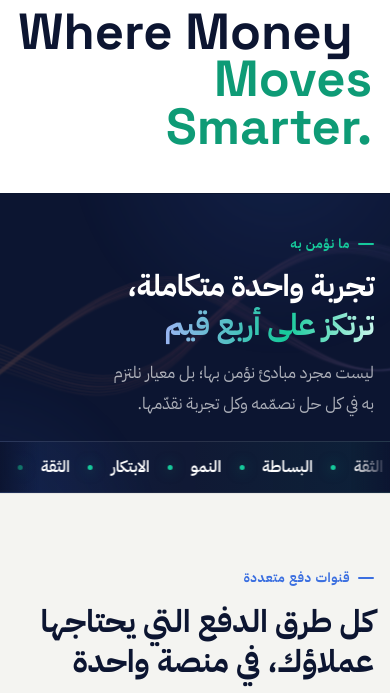
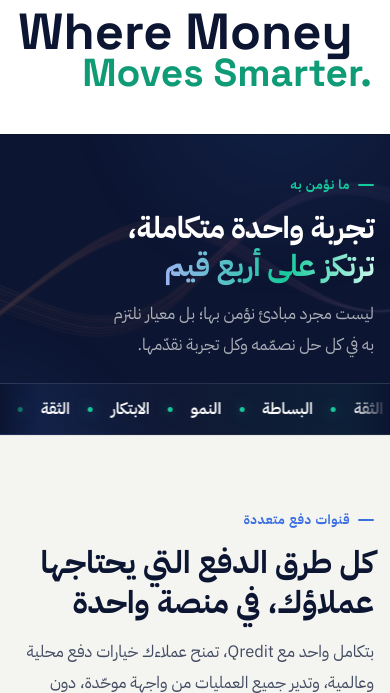
Before and after one commit to Aya31-assi/Qredit-Redesign, a plain HTML site: page index.html in a window 390 px wide. Shown: the part 2106-2799 px from the top of the page. Drawn offline with nearby package versions, Linux system fonts and the light colour scheme.

Commit message:
Add files via upload

```diff
--- a/css/custom.css
+++ b/css/custom.css
@@ -1232,7 +1232,9 @@
 
   .hero-zoom-mobile-slogan span:last-child {
     color: var(--mint-deep);
+    font-size: clamp(34px, 10vw, 48px);
     text-align: right;
+    white-space: nowrap;
   }
 }
 
```
